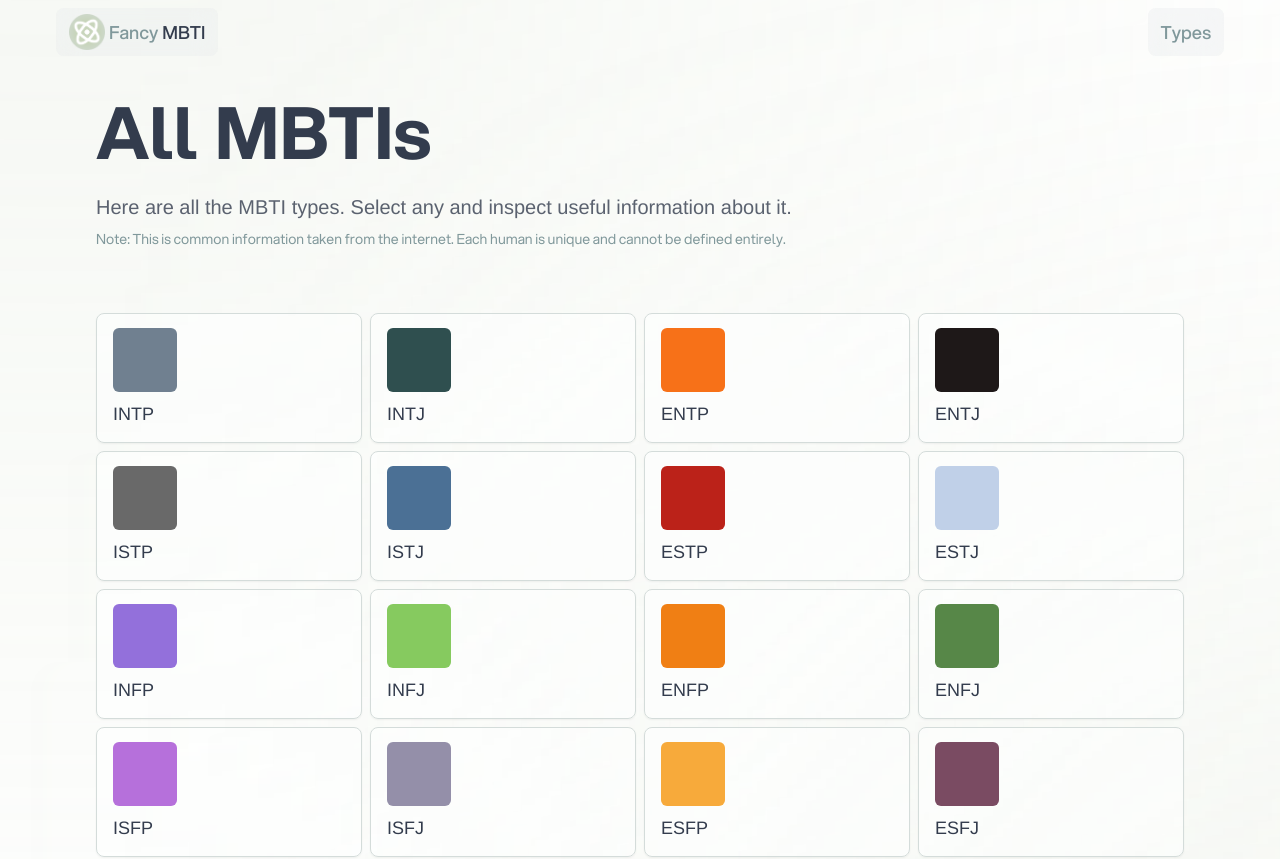
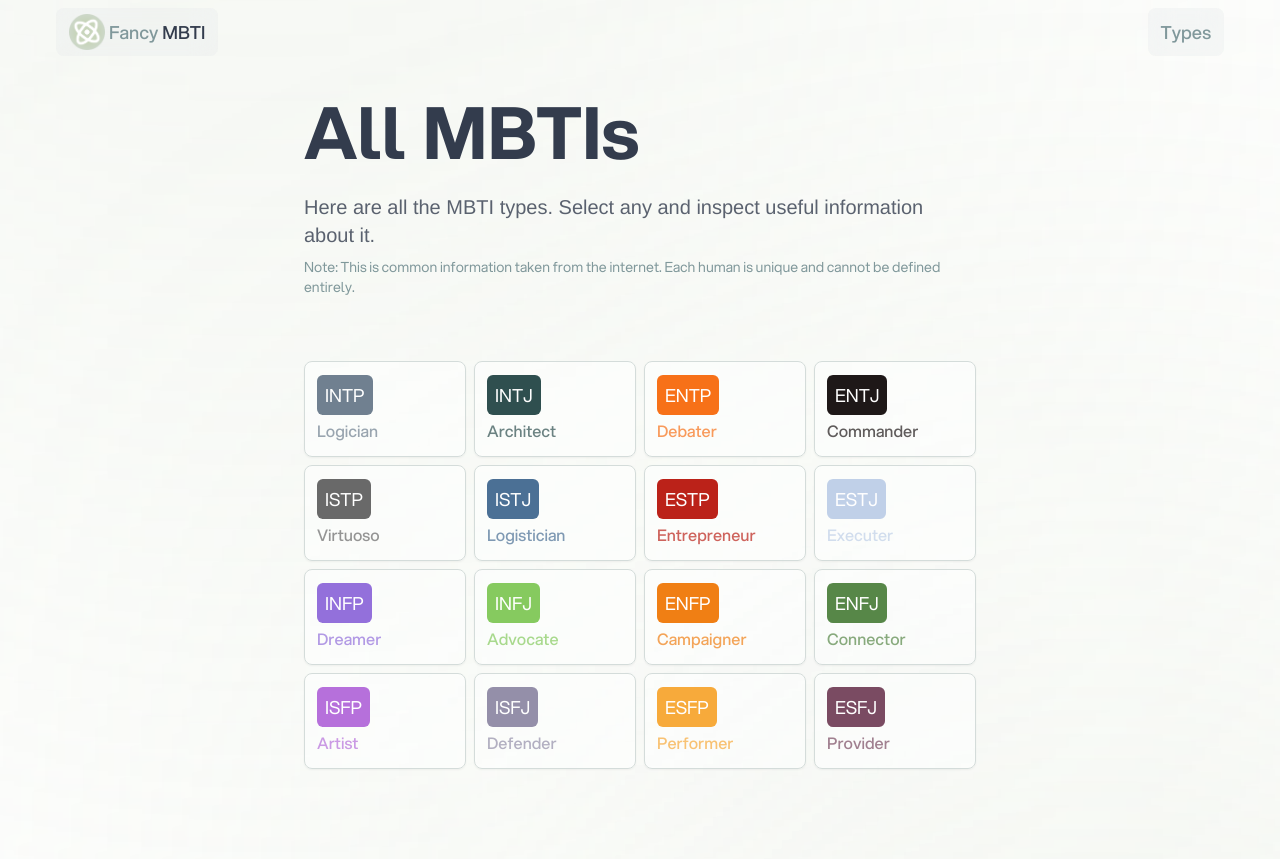
Before and after one commit to NightWanderer2004/fancy-mbti, a Next.js app: page /types in a window 1280 px wide. Shown: the top 859 px of the page. Built offline with nearby package versions, Linux system fonts and the light colour scheme; a web font is replaced by a local one.

Commit message:
Improve types page and add saving last response

```diff
--- a/src/app/page.js
+++ b/src/app/page.js
@@ -3,12 +3,18 @@ import Glow from '@/components/Glow'
 import Hero from '@/components/Hero'
 import Personalizer from '@/components/Personalizer'
 import Response from '@/components/Response'
-import { useState } from 'react'
+import { useEffect, useState } from 'react'
 import { Toaster } from 'sonner'
 
 export default function Home() {
    const [isLoading, setIsLoading] = useState(false)
    const [response, setResponse] = useState('')
+
+   useEffect(() => {
+      const prevResponse = localStorage.getItem('response')
+      if (prevResponse) setResponse(prevResponse)
+   }, [])
+
    return (
       <div className='relative'>
          <Toaster position='bottom-right' richColors />
--- a/src/app/types/page.js
+++ b/src/app/types/page.js
@@ -3,7 +3,7 @@ import MBTI from '@/components/MBTI'
 
 export default function Types() {
    return (
-      <div className='pt-24 relative z-40 animate-fadeUp'>
+      <div className='pt-24 relative z-40 animate-fadeUp max-w-2xl mx-auto'>
          <Glow className='top-[170px] scale-[1800%] md:-top-[200px] -left-[55px] bg-primary/90' />
          <Glow className='top-[1350px] md:top-[1200px] left-[90px] md:left-[115%] bg-primary' />
          <div className='mb-16 relative'>
--- a/src/components/MBTI.js
+++ b/src/components/MBTI.js
@@ -12,10 +12,17 @@ export default function MBTI() {
 
 function Type({ type }) {
    return (
-      <a href={`/types/${type.type}`} className='btn justify-start text-start group no-underline bg-base-100/50 rounded-lg h-[130px] text-lg'>
-         <div>
-            <div className='w-16 h-16 rounded-md mb-2 group-hover:opacity-90 transition' style={{ backgroundColor: type.color }}></div>
-            {type.type}
+      <a href={`/types/${type.type}`} className='btn justify-start no-underline bg-base-100/50 h-20 md:h-24 px-3 rounded-lg'>
+         <div className='flex md:flex-col gap-3 md:gap-1 items-center md:items-start'>
+            <span
+               style={{ backgroundColor: type.color }}
+               className='font-aspekta font-normal px-2 py-1.5 text-center text-white text-xl sm:text-lg rounded-md'
+            >
+               {type.type}
+            </span>
+            <span style={{ color: type.color }} className='opacity-70 font-aspekta font-medium text-base hidden sm:inline-block'>
+               {type.name}
+            </span>
          </div>
       </a>
    )
--- a/src/components/Personalizer.js
+++ b/src/components/Personalizer.js
@@ -1,6 +1,6 @@
 'use client'
 import { openai } from '@/lib/openai'
-import { useState } from 'react'
+import { useEffect, useState } from 'react'
 import Showdown from 'showdown'
 import { toast } from 'sonner'
 
@@ -10,12 +10,19 @@ export default function Personalizer({ setResponse, setIsLoading, isLoading }) {
    const [input, setInput] = useState('')
    const [error, setError] = useState('')
 
+   useEffect(() => {
+      const prevInput = localStorage.getItem('input')
+      if (prevInput) setInput(prevInput)
+   }, [])
+
    const handleSubmit = async e => {
       e.preventDefault()
       if (input.trim() == '') {
          setError('Please enter your data')
          return
       }
+
+      localStorage.setItem('input', input)
 
       setIsLoading(true)
       setError('')
@@ -60,19 +67,22 @@ export default function Personalizer({ setResponse, setIsLoading, isLoading }) {
             stream: true,
          })
          let text = ''
+         let html = ''
          for await (const chunk of response) {
             const converter = new Showdown.Converter()
             const [choice] = chunk.choices
             const { content } = choice.delta
             content && (text += content)
-            const html = converter.makeHtml(text)
+            html = converter.makeHtml(text)
             setResponse(html)
          }
 
          setIsLoading(false)
+         localStorage.setItem('response', response == 'Your request is not related to the topic, try again!' ? '' : html)
       }
 
       generateText()
+      toast.success('Your last response will be saved')
    }
 
    return (
@@ -112,27 +122,12 @@ export default function Personalizer({ setResponse, setIsLoading, isLoading }) {
                         : `I'm INTJ, Professor in the university. Enjoy reading romances and traveling. Speak English and Japanese, I'm 30 y.o.`
                   }
                />
-               <button className='bg-accent rounded-full flex items-center justify-center p-0 w-12 h-12 relative top-2' disabled={isLoading}>
-                  <svg
-                     className='scale-[180%] transition-transform'
-                     width='24'
-                     height='24'
-                     viewBox='0 0 24 24'
-                     fill='none'
-                     xmlns='http://www.w3.org/2000/svg'
-                  >
+               <button className='bg-accent btn rounded-full p-0 w-12 h-12 relative top-2' disabled={isLoading}>
+                  <svg className='transition-transform' xmlns='http://www.w3.org/2000/svg' viewBox='0 0 24 24' fill='currentColor'>
                      <path
                         className='fill-base-100'
-                        d='M12.0519 14.8285L13.4661 16.2427L17.7088 12L13.4661 7.7574L12.0519 9.17161L13.8804 11H6.34321V13H13.8803L12.0519 14.8285Z'
-                        fill='currentColor'
-                     />
-                     <path
-                        className='fill-base-100'
-                        fillRule='evenodd'
-                        clipRule='evenodd'
-                        d='M19.7782 19.7782C24.0739 15.4824 24.0739 8.51759 19.7782 4.22183C15.4824 -0.0739417 8.51759 -0.0739417 4.22183 4.22183C-0.0739417 8.51759 -0.0739417 15.4824 4.22183 19.7782C8.51759 24.0739 15.4824 24.0739 19.7782 19.7782ZM18.364 18.364C21.8787 14.8492 21.8787 9.15076 18.364 5.63604C14.8492 2.12132 9.15076 2.12132 5.63604 5.63604C2.12132 9.15076 2.12132 14.8492 5.63604 18.364C9.15076 21.8787 14.8492 21.8787 18.364 18.364Z'
-                        fill='currentColor'
-                     />
+                        d='M12 11V8L16 12L12 16V13H8V11H12ZM12 2C17.52 2 22 6.48 22 12C22 17.52 17.52 22 12 22C6.48 22 2 17.52 2 12C2 6.48 6.48 2 12 2ZM12 20C16.42 20 20 16.42 20 12C20 7.58 16.42 4 12 4C7.58 4 4 7.58 4 12C4 16.42 7.58 20 12 20Z'
+                     ></path>
                   </svg>
                </button>
                <svg
--- a/src/components/TypeSection.js
+++ b/src/components/TypeSection.js
@@ -1,5 +1,5 @@
 export default function TypeSection({ heading, content, type, color }) {
-   const contrastTypes = ['INFJ', 'ESFP', 'ESTJ']
+   const contrastTypes = ['INFJ', 'ESTJ', 'ISFJ']
    let isContrast = false
    if (contrastTypes.includes(type)) isContrast = true
 
@@ -10,7 +10,7 @@ export default function TypeSection({ heading, content, type, color }) {
             <div className='flex flex-wrap gap-3'>
                {content.map((el, index) => (
                   <span key={index} className='rounded-lg text-lg py-0.5 px-3 text-white' style={{ backgroundColor: `${color}59` }}>
-                     <span className={`${isContrast ? 'text-white drop-shadow-lg' : ''}`}>{el}</span>
+                     <span className={`${isContrast ? 'text-neutral' : ''}`}>{el}</span>
                   </span>
                ))}
             </div>
--- a/src/data.js
+++ b/src/data.js
@@ -188,7 +188,7 @@ module.exports = {
       {
          type: 'ESTJ',
          color: '#c0d0e8',
-         name: 'Executive',
+         name: 'Executer',
          about: 'ESTJs are practical and organized individuals, known for their leadership and responsibility. They are efficient and reliable, valuing structure and tradition in their lives. While they may appear strict, ESTJs possess a strong sense of duty and a commitment to excellence.',
          purpose:
             'Driven by a desire to achieve their goals and uphold societal norms, ESTJs excel in roles that involve leadership and organization. They find fulfillment in guiding others and ensuring that tasks are completed efficiently and effectively.',
```
